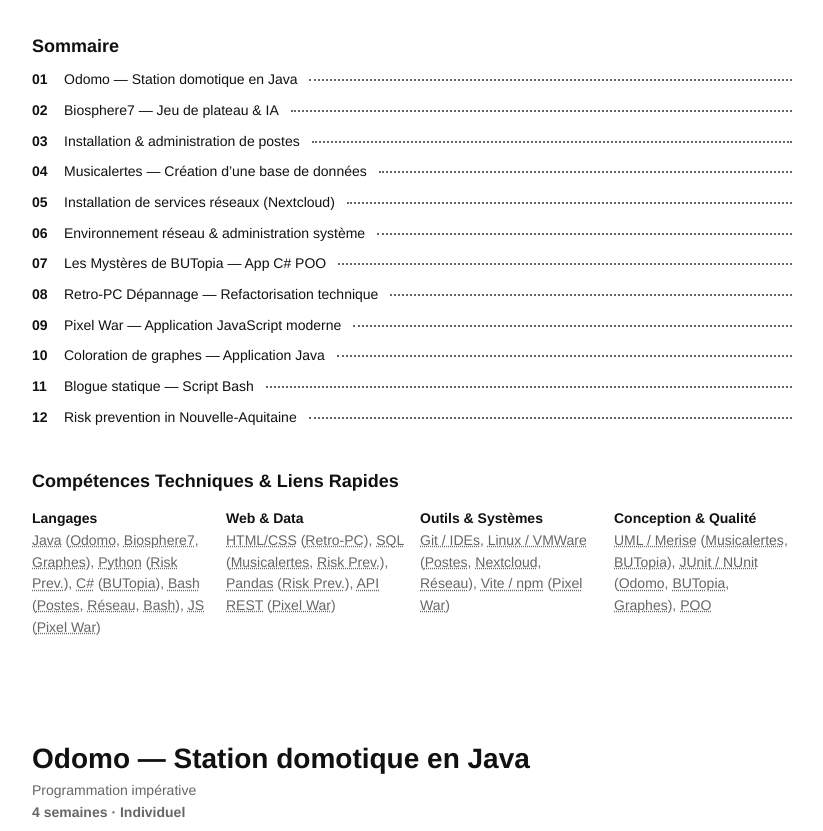
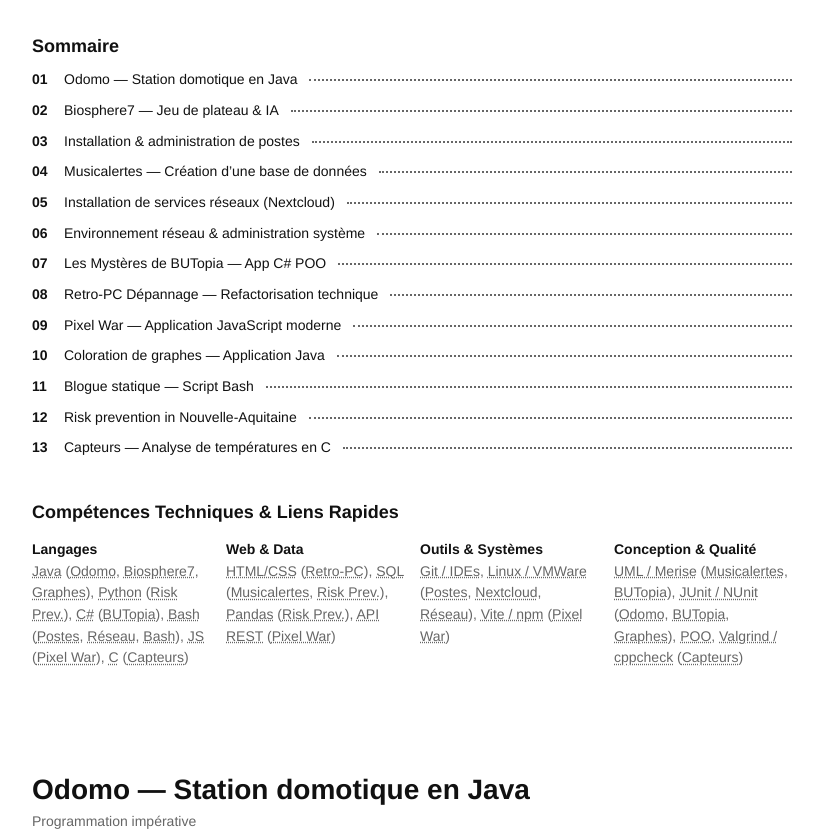
Before and after one commit to valentin-dearaujo/portfolio, a plain HTML site: page index.html in a window 1280 px wide. Shown: the part 142-973 px from the top of the page, without its empty margins (228-1051 px from the left). Drawn offline with Linux system fonts and the light colour scheme.

Commit message:
Ajout projC

```diff
--- a/index.html
+++ b/index.html
@@ -54,7 +54,8 @@
       <a href="#p12" title="Python">Python</a> (<a href="#p12">Risk Prev.</a>),
       <a href="#p7" title="C#">C#</a> (<a href="#p7">BUTopia</a>),
       <a href="#p6" title="Bash">Bash</a> (<a href="#p3">Postes</a>, <a href="#p6">Réseau</a>, <a href="#p11">Bash</a>),
-      <a href="#p9" title="JavaScript">JS</a> (<a href="#p9">Pixel War</a>)
+      <a href="#p9" title="JavaScript">JS</a> (<a href="#p9">Pixel War</a>),
+      <a href="#p13" title="C">C</a> (<a href="#p13">Capteurs</a>)
     </span>
   </div>
   <div>
@@ -79,7 +80,8 @@
     <span class="mut">
       <a href="#p4" title="MCD/MLR">UML / Merise</a> (<a href="#p4">Musicalertes</a>, <a href="#p7">BUTopia</a>),
       <a href="#p1" title="Tests Unitaires">JUnit / NUnit</a> (<a href="#p1">Odomo</a>, <a href="#p7">BUTopia</a>, <a href="#p10">Graphes</a>),
-      <a href="#p7" title="POO">POO</a>
+      <a href="#p7" title="POO">POO</a>,
+      <a href="#p13" title="Valgrind / cppcheck">Valgrind / cppcheck</a> (<a href="#p13">Capteurs</a>)
     </span>
   </div>
 </div>
@@ -183,7 +185,15 @@
 "Application en 3 couches — 3 sources Open Data — environ 4 millions de données traitées en Python",
 "C# (.NET 8.0), Visual Studio, Python, Pandas, Matplotlib, Seaborn, GeoPandas, SQL, SQLite, Régression linéaire, Données Open Data",
 ["Gérer les données (base de données et Open Data)","Réaliser (interface C# et traitement Python)","Collaborer (équipe de 6)","Documenter (dossier de spécifications)"],
-"Projet de grande ampleur : une équipe de 6, trois technologies (C#, Python, SQL) et un volume de données de l’ordre de 4 millions. J’ai appris à nettoyer et traiter de gros jeux de données avec Python, à relier plusieurs langages dans une même application et à travailler avec un cahier des charges priorisé pour répartir le travail.","https://github.com/valentin-dearaujo/portfolio/tree/main/Risk_Nouvelle_Aquitaine"]
+"Projet de grande ampleur : une équipe de 6, trois technologies (C#, Python, SQL) et un volume de données de l’ordre de 4 millions. J’ai appris à nettoyer et traiter de gros jeux de données avec Python, à relier plusieurs langages dans une même application et à travailler avec un cahier des charges priorisé pour répartir le travail.","https://github.com/valentin-dearaujo/portfolio/tree/main/Risk_Nouvelle_Aquitaine"],
+["Capteurs — Analyse de températures en C","Développement C & Système","2 semaines · Individuel",
+["Construire un programme C analysant les températures issues d’un historique de mesures JSON récupéré via un flux HTTP.","Implémenter des structures C, des tableaux dynamiques et gérer rigoureusement l’allocation mémoire (malloc, realloc, free).","Calculer des statistiques de température (minimum, maximum, moyenne, écart) à partir des données traitées.","Générer un rapport formaté dans le terminal et exporter une synthèse CSV, avec gestion des arguments en ligne de commande."],
+["Programme C compilé via Makefile et structuré en plusieurs fichiers sources et headers.","Gestion de la mémoire dynamique validée par Valgrind, sans aucune fuite ni erreur de segmentation.","Interface en ligne de commande (CLI) opérationnelle avec parsing des options (--url, --file, --csv, --label).","Tests unitaires, tests de rapports et analyse statique avec cppcheck validés avec succès."],
+"Application C robuste — 100 % tests verts — Aucune fuite mémoire (Valgrind)",
+"C, GCC, Makefile, Valgrind, cppcheck, VS Code, Pointeurs, Allocation dynamique, CLI",
+["Réaliser (développement système en C, gestion d’arguments CLI)","Optimiser (allocation de la mémoire dynamique, structures et pointeurs)","Vérifier / Tester (Make tests, Valgrind, analyse statique cppcheck)"],
+"Ce projet m’a permis de consolider mes bases en programmation C, avec un focus particulier sur la sécurité et la gestion de la mémoire manuelle. La rigueur imposée par des outils professionnels comme Valgrind et cppcheck m’a appris à concevoir un code système robuste, sans fuites ni erreurs de segmentation.",null]
+
 ];
 
 const n=i=>String(i+1).padStart(2,"0"),L=a=>"<ul>"+a.map(x=>"<li>"+x+"</li>").join("")+"</ul>";
```
Also changed, not shown: 1 other file.
